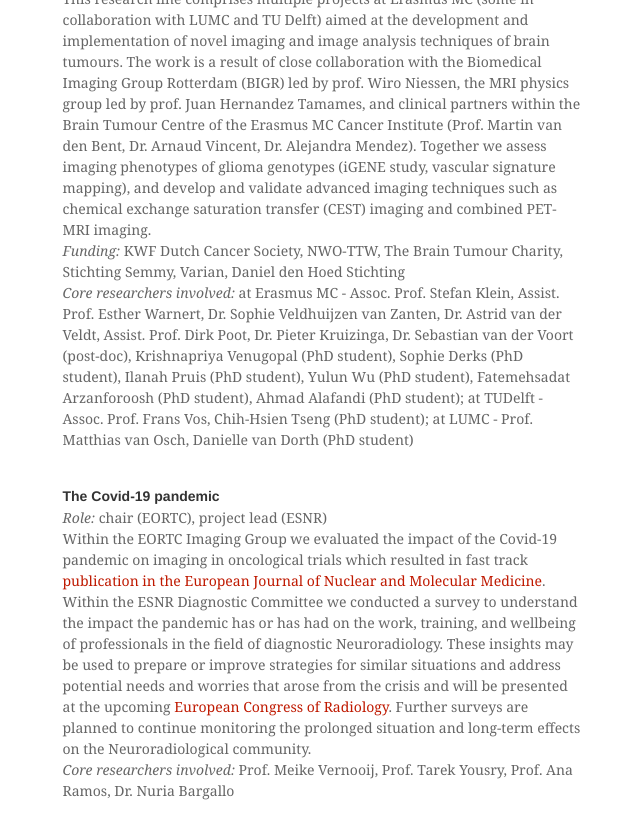
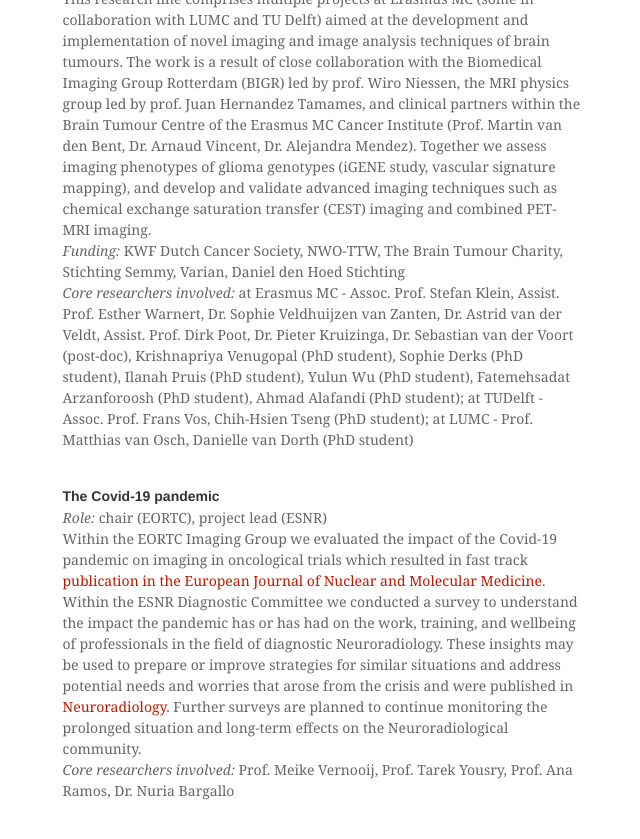
Before and after one commit to marionsmits/marionsmits.github.io, a Jekyll site: the page built from projects.md, in a window 1280 px wide and 900 px high, scrolled down 1800 px. Shown: the top 839 px of the window, without its empty margins (90-730 px from the left). Built offline with Jekyll 4.4.1, drawn with Linux system fonts in a browser that asks for light colours; comment, search, counter and statistics services are not loaded.

Commit message:
Update projects.md

```diff
--- a/projects.md
+++ b/projects.md
@@ -43,5 +43,5 @@
 <br><b>The Covid-19 pandemic</b>
 <br><i>Role:</i> chair (EORTC), project lead (ESNR)
 <br>Within the EORTC Imaging Group we evaluated the impact of the Covid-19 pandemic on imaging in oncological trials which resulted in fast track [publication in the European Journal of Nuclear and Molecular Medicine](https://link.springer.com/article/10.1007/s00259-020-04910-y).
-<br>Within the ESNR Diagnostic Committee we conducted a survey to understand the impact the pandemic has or has had on the work, training, and wellbeing of professionals in the field of diagnostic Neuroradiology. These insights may be used to prepare or improve strategies for similar situations and address potential needs and worries that arose from the crisis and will be presented at the upcoming [European Congress of Radiology](https://www.myesr.org/congress/congress). Further surveys are planned to continue monitoring the prolonged situation and long-term effects on the Neuroradiological community.
+<br>Within the ESNR Diagnostic Committee we conducted a survey to understand the impact the pandemic has or has had on the work, training, and wellbeing of professionals in the field of diagnostic Neuroradiology. These insights may be used to prepare or improve strategies for similar situations and address potential needs and worries that arose from the crisis and were published in [Neuroradiology](https://link.springer.com/article/10.1007%2Fs00234-021-02722-x). Further surveys are planned to continue monitoring the prolonged situation and long-term effects on the Neuroradiological community.
 <br><i>Core researchers involved:</i> Prof. Meike Vernooij, Prof. Tarek Yousry, Prof. Ana Ramos, Dr. Nuria Bargallo
```
